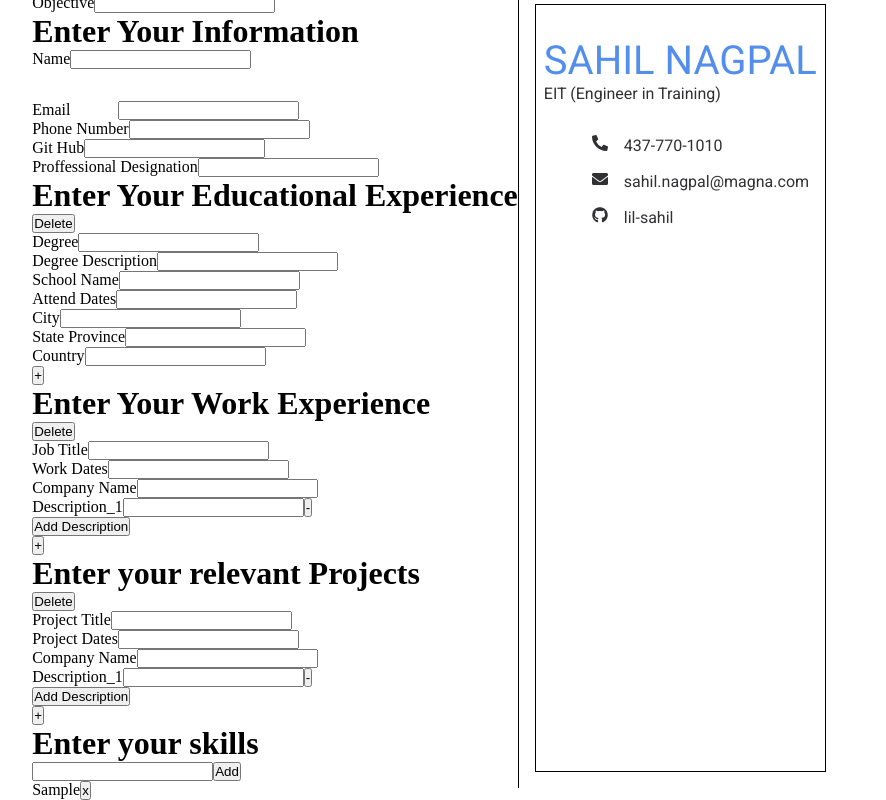
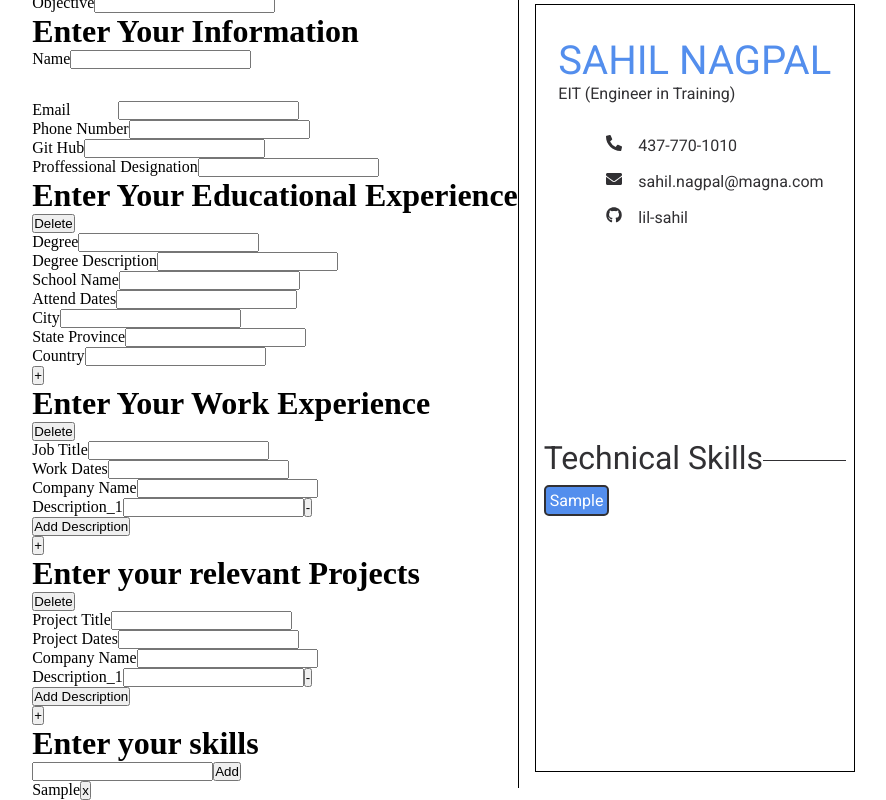
Before and after one commit to lil-sahil/react_cv_project, a React (Create React App) app: page / in a window 1280 px wide. Both pictures are taken after typing "Sample" into the empty fields and a click on the button "Add". Shown: the part 43-843 px from the top of the page, without its empty margins (45-931 px from the left). Built offline with nearby package versions, Linux system fonts and the light colour scheme.

Commit message:
Finished technical skills styling for preview. Also fixed a bug where user was able to enter empty strings for technical skills.

```diff
--- a/src/App.js
+++ b/src/App.js
@@ -268,6 +268,9 @@ class App extends Component {
   // Add Skills
   addSkills(e) {
     let fieldValue = e.target.previousElementSibling.value;
+    if (fieldValue === "") {
+      return 1;
+    }
     // When button is presses the skill is appended to the state.
     this.setState(
       {
--- a/src/components/Preview.js
+++ b/src/components/Preview.js
@@ -46,7 +46,16 @@ class Preview extends Component {
             </div>
           </div>
 
-          <div id="preview-skills"></div>
+          <div id="preview-skills">
+            <div className="preview-sidebar-heading">
+              <span>Technical Skills</span>
+            </div>
+            <div id="skills">
+              {this.props.currentState.technicalSkills.map((skill) => {
+                return <div className="skill">{skill}</div>;
+              })}
+            </div>
+          </div>
 
           <div id="preview-education"></div>
         </div>
--- a/src/index.css
+++ b/src/index.css
@@ -51,11 +51,14 @@
   height: 100%;
   font-family: var(--main-font);
   color: var(--secondary-color);
+  width: 100%;
 }
+
+
 
 /* Preview Sidebar */
 #preview-sidebar {
-  width: fit-content;
+  width: 20rem;
   border: black 1px solid;
   height: 100%;
   padding: 1rem 0.5rem;
@@ -94,3 +97,33 @@
 
 
 /* Techincal Skills */
+#preview-skills {
+  width: 100%;
+}
+.preview-sidebar-heading {
+  text-align: left;
+  font-size: 2rem;
+  border-bottom: 1px solid var(--secondary-color);
+  line-height: 0.1rem;
+}
+
+.preview-sidebar-heading > span {
+  background-color: #fff;
+}
+
+#skills {
+  margin-top: 1.5rem;
+  display: flex;
+  flex-direction: row;
+  flex-wrap: wrap;
+}
+
+#skills > .skill {
+  border: 2px solid var(--secondary-color);
+  display: inline;
+  padding: 0.25rem;
+  border-radius: 5px;
+  background-color: var(--primary-color);
+  color: #fff;
+  margin: 0 0.5rem 0.5rem 0;
+}
```
